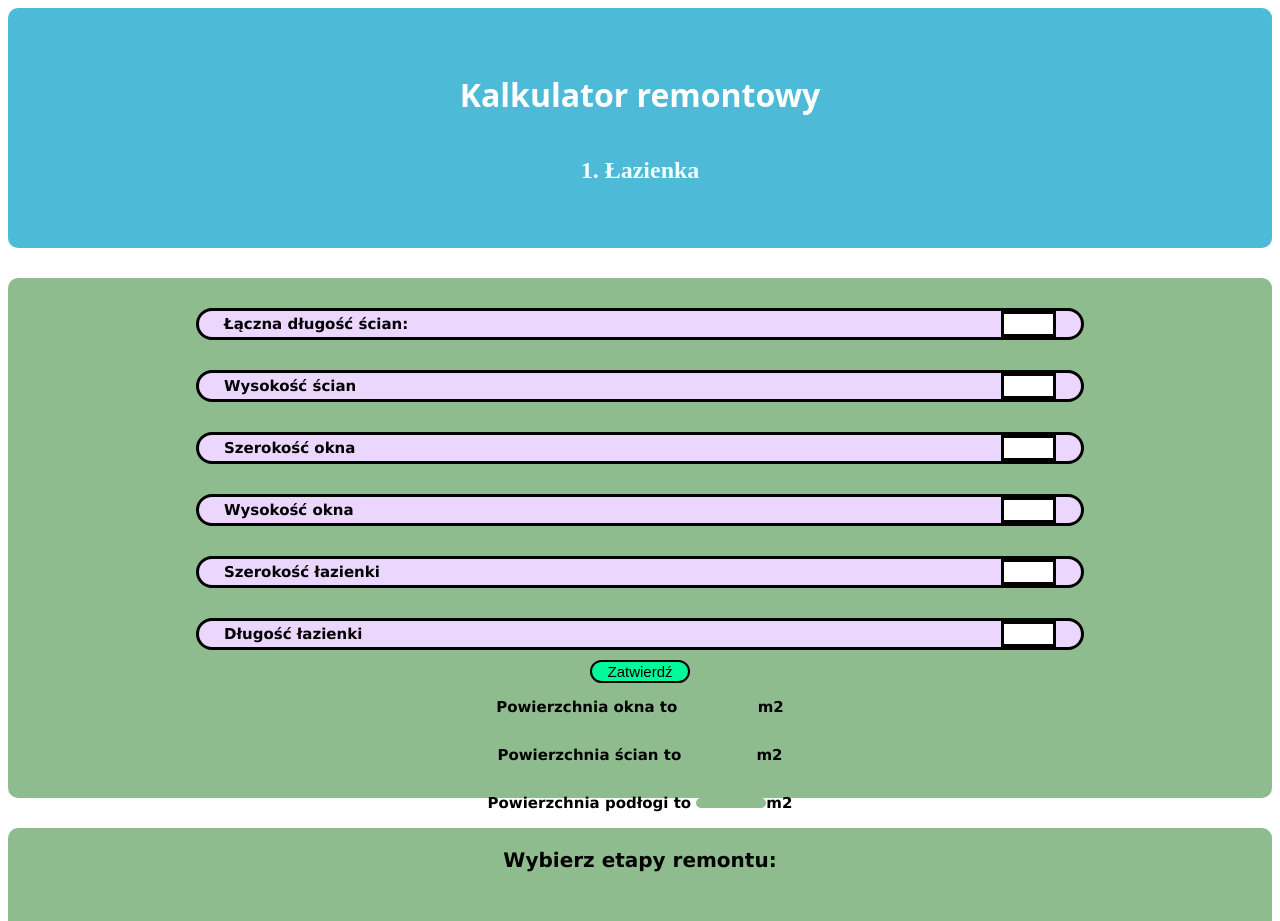
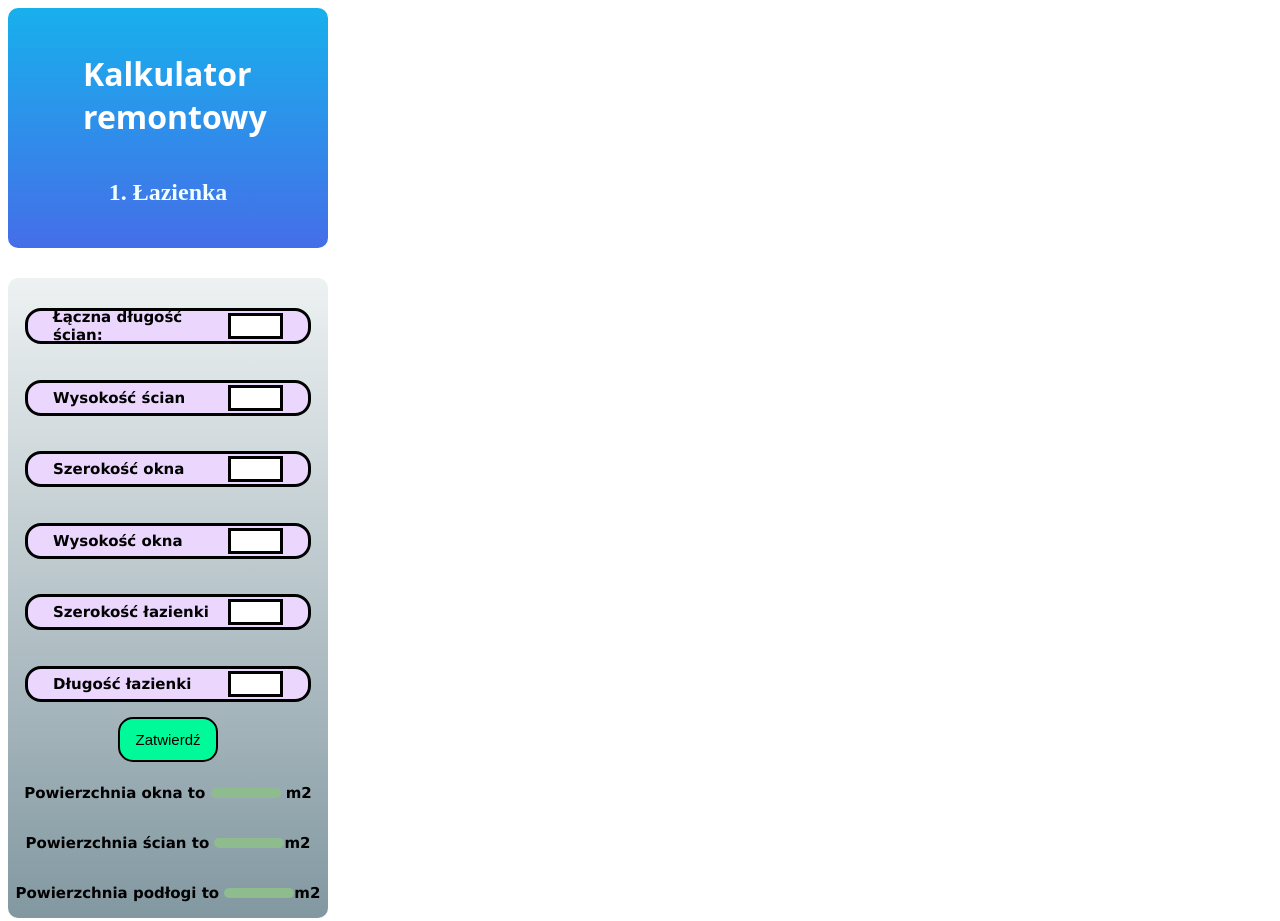
Before and after one commit to adamm108/wycenyRemontowe2-main, a plain HTML site: page index.html in a window 1280 px wide. Shown: the top 921 px of the page. Drawn offline with Linux system fonts and the light colour scheme.

Commit message:
stylowanie

```diff
--- a/style.css
+++ b/style.css
@@ -1,18 +1,30 @@
 body{
     height:200vh;
+    max-width:320px;
 }
 div.welcome {
     display: flex;
     justify-content: center;
     align-items: center;
     flex-direction: column;
-    background-color: #4DBAD7;
+    background: hsla(225, 78%, 59%, 1);
+
+background: linear-gradient(90deg, hsla(225, 78%, 59%, 1) 0%, hsla(197, 85%, 51%, 1) 100%);
+
+background: -moz-linear-gradient(90deg, hsla(225, 78%, 59%, 1) 0%, hsla(197, 85%, 51%, 1) 100%);
+
+background: -webkit-linear-gradient(90deg, hsla(225, 78%, 59%, 1) 0%, hsla(197, 85%, 51%, 1) 100%);
+
+filter: progid: DXImageTransform.Microsoft.gradient( startColorstr="#456FE8", endColorstr="#19B0EC", GradientType=1 );
     height:30vh;
     border-radius: 10px;
 }
 div.welcome h1{
+    padding-left:75px;
     color: white;
-    font-family:system-ui, -apple-system, BlinkMacSystemFont, 'Segoe UI', Roboto, Oxygen, Ubuntu, Cantarell, 'Open Sans', 'Helvetica Neue', sans-serif
+
+    font-family:system-ui, -apple-system, BlinkMacSystemFont, 'Segoe UI', Roboto, Oxygen, Ubuntu, Cantarell, 'Open Sans', 'Helvetica Neue', sans-serif;
+
 
 }
 div.welcome h2{
@@ -44,8 +56,16 @@ section.count{
 flex-direction: column;
 justify-content:space-between;
 align-items: center;
-height:65vh;
-background-color: darkseagreen;
+height:80vh;
+background: hsla(197, 14%, 57%, 1);
+
+background: linear-gradient(90deg, hsla(197, 14%, 57%, 1) 0%, hsla(192, 17%, 94%, 1) 100%);
+
+background: -moz-linear-gradient(90deg, hsla(197, 14%, 57%, 1) 0%, hsla(192, 17%, 94%, 1) 100%);
+
+background: -webkit-linear-gradient(90deg, hsla(197, 14%, 57%, 1) 0%, hsla(192, 17%, 94%, 1) 100%);
+
+filter: progid: DXImageTransform.Microsoft.gradient( startColorstr="#8399A2", endColorstr="#EEF2F3", GradientType=1 );
 }
 div.bathroom{
     display:flex;
@@ -67,7 +87,7 @@ padding-top: 30px;;
     font-size: 15px;
     font-family: Verdana, Geneva, Tahoma, sans-serif;
     font-weight: bolder;
-width:65vw;
+width:230px;
 height: 30px;
 border: 3px solid black;
 border-radius: 16px;
@@ -131,6 +151,7 @@ div.pricesDiv p{
     font-size: 20px;
     font-family: Verdana, Geneva, Tahoma, sans-serif;
     font-weight: bolder;
+    margin-top:79px;
 }
 
 .bathroom label{
@@ -138,6 +159,7 @@ div.pricesDiv p{
 }
 ul{
 list-style: none;
+padding-left: 0px;
 }
 section.prices{
     margin-top: 30px;
@@ -147,7 +169,15 @@ flex-direction: column;
 justify-content:space-around;
 align-items: center;
 height:150vh;
-background-color: darkseagreen;
+background: hsla(197, 14%, 57%, 1);
+
+background: linear-gradient(90deg, hsla(197, 14%, 57%, 1) 0%, hsla(192, 17%, 94%, 1) 100%);
+
+background: -moz-linear-gradient(90deg, hsla(197, 14%, 57%, 1) 0%, hsla(192, 17%, 94%, 1) 100%);
+
+background: -webkit-linear-gradient(90deg, hsla(197, 14%, 57%, 1) 0%, hsla(192, 17%, 94%, 1) 100%);
+
+filter: progid: DXImageTransform.Microsoft.gradient( startColorstr="#8399A2", endColorstr="#EEF2F3", GradientType=1 );
 padding-bottom: 10vh;
 }
 ul li{
@@ -155,7 +185,7 @@ ul li{
     font-size: 15px;
     font-family: Verdana, Geneva, Tahoma, sans-serif;
     font-weight: bolder;
-width:65vw;
+width:200px;
 height: 30px;
 border: 3px solid black;
 border-radius: 16px;
@@ -171,7 +201,7 @@ div.points label{
     font-size: 15px;
     font-family: Verdana, Geneva, Tahoma, sans-serif;
     font-weight: bolder;
-width:65vw;
+width:200px;
 height: 30px;
 border: 3px solid black;
 border-radius: 16px;
```
